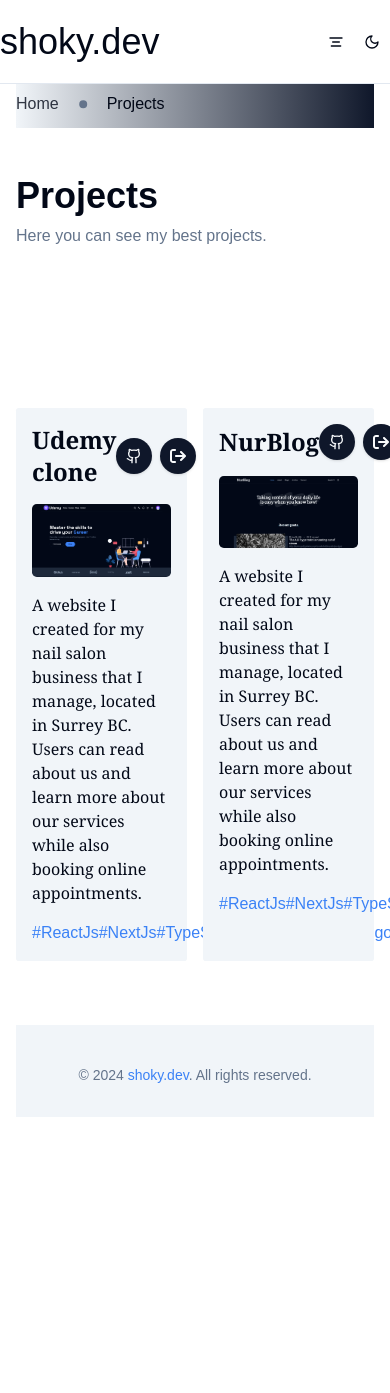
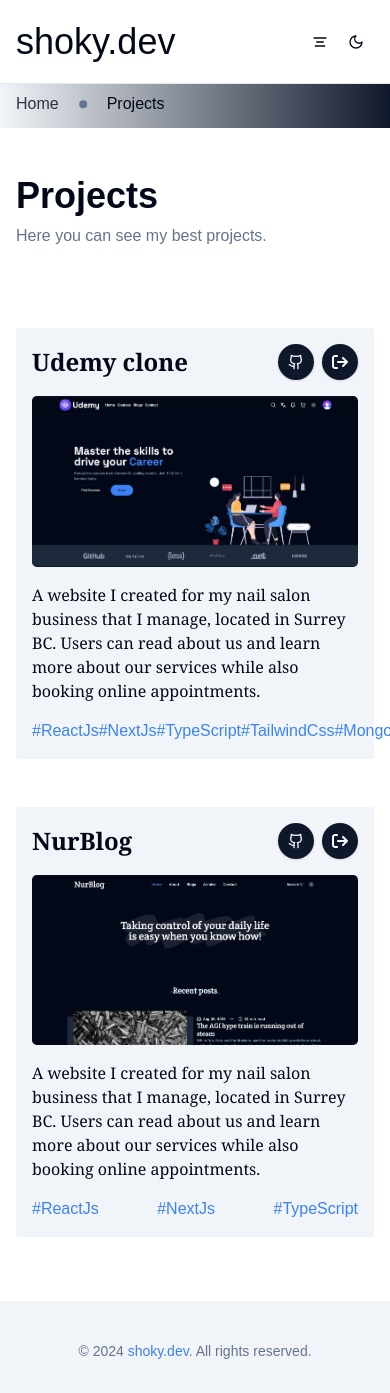
Before and after one commit to frontend-tester02/startup-project, a Next.js app: page /projects in a window 390 px wide. Shown: the top 1393 px of the page. Before the commit the page ends 1117 px from the top, so only its background shows below. Built offline with nearby package versions, Linux system fonts and the light colour scheme.

Commit message:
Make a responsive all page

```diff
--- a/app/(root)/(home)/_components/hero.tsx
+++ b/app/(root)/(home)/_components/hero.tsx
@@ -15,7 +15,7 @@
 function Hero() {
 	return (
 		<>
-			<div className='mx-auto flex justify-center min-h-[86vh] max-w-5xl gap-8 text-center max-md:mt-32'>
+			<div className='mx-auto flex justify-center min-h-[86vh] max-w-5xl gap-8 text-center '>
 				<div className='w-[700px] flex flex-col space-y-4 self-center'>
 					<h1 className='font-serif text-3xl font-bold'>
 						I am <span className='text-blue-500'>Nuriddinov Shokhrukh</span>
@@ -66,7 +66,7 @@
 			</div>
 			<div className='w-full bg-secondary'>
 				<Carousel
-					opts={{ align: 'center', loop: true }}
+					opts={{ align: 'end', loop: true }}
 					plugins={[Autoplay({ delay: 2000 })]}
 					className='container mx-auto w-full max-w-6xl'
 				>
--- a/app/(root)/(home)/about/page.tsx
+++ b/app/(root)/(home)/about/page.tsx
@@ -11,7 +11,7 @@
 function About() {
 	return (
 		<>
-			<div className='mx-auto flex flex-col justify-center min-h-[80vh] max-w-5xl gap-8 text-center max-md:mt-32'>
+			<div className='mx-auto flex flex-col justify-center min-h-[80vh] max-w-5xl gap-8 text-center max-md:mt-32 px-4'>
 				<div className='mb-8 flex flex-col md:flex-row items-center gap-8'>
 					<div className='md:w-1/3'>
 						<Image
@@ -59,7 +59,7 @@
 				</div>
 			</div>
 
-			<div className='mb-16 container mx-auto max-w-5xl font-serif'>
+			<div className='mb-16 container mx-auto max-w-5xl font-serif px-4'>
 				<h1 className='text-3xl font-bold mb-4'>Skills</h1>
 				<div className='flex flex-wrap gap-2'>
 					{[
@@ -80,7 +80,7 @@
 				</div>
 			</div>
 
-			<div className='mb-16 container mx-auto max-w-5xl font-serif'>
+			<div className='mb-16 container mx-auto max-w-5xl font-serif px-4'>
 				<h1 className='text-3xl font-bold mb-4'>Experience</h1>
 				<div className='space-y-4'>
 					{[
@@ -115,7 +115,7 @@
 				</div>
 			</div>
 
-			<div className='container mx-auto max-w-5xl font-serif'>
+			<div className='container mx-auto max-w-5xl font-serif px-4'>
 				<h1 className='text-3xl font-bold mb-4'>Let's Connect</h1>
 				<p className='mb-4'>
 					I'm always open to new opportunities and collaborations. Feel free to
--- a/app/(root)/(home)/blogs/[slug]/page.tsx
+++ b/app/(root)/(home)/blogs/[slug]/page.tsx
@@ -13,7 +13,7 @@
 	const blog = await getDetailedBlog(params.slug)
 	return (
 		<>
-			<div className='container mx-auto max-w-4xl pt-[15vh]'>
+			<div className='container mx-auto max-w-4xl pt-[15vh] px-4'>
 				<h1 className='font-serif text-4xl font-bold md:text-5xl lg:text-6xl'>
 					{blog.title}
 				</h1>
--- a/app/(root)/(home)/blogs/page.tsx
+++ b/app/(root)/(home)/blogs/page.tsx
@@ -11,7 +11,7 @@
 				label='Blogs'
 				description='Read our latest blogs to learn more about our courses and instructors.'
 			/>
-			<div className='container mx-auto max-w-5xl'>
+			<div className='container mx-auto max-w-5xl px-4'>
 				<div className='mt-24 grid grid-cols-2 gap-x-4 gap-y-24 max-md:grid-cols-1'>
 					{blogs.map(blog => (
 						<BlogCard key={blog.slug} {...blog} />
--- a/app/(root)/(home)/contacts/page.tsx
+++ b/app/(root)/(home)/contacts/page.tsx
@@ -12,7 +12,7 @@
 				loading='lazy'
 				className='h-96 w-full'
 			></iframe>
-			<div className='container mx-auto max-w-5xl'>
+			<div className='container mx-auto max-w-5xl px-4'>
 				<div className='mt-6 grid grid-cols-2 gap-4 max-md:grid-cols-1'>
 					<div className='flex flex-col'>
 						<h1 className='font-spaceGrotesk text-4xl'>Touch base with us</h1>
--- a/app/(root)/(home)/projects/page.tsx
+++ b/app/(root)/(home)/projects/page.tsx
@@ -10,8 +10,8 @@
 				label='Projects'
 				description='Here you can see my best projects.'
 			/>
-			<div className='mx-auto flex flex-col max-w-5xl gap-8 text-center max-md:mt-32'>
-				<div className='mt-4 grid grid-cols-2 gap-4'>
+			<div className='mx-auto flex flex-col max-w-5xl gap-8 text-center max-md:mt-10 px-4'>
+				<div className='mt-4 grid grid-cols-1 md:grid-cols-2  gap-4'>
 					{projectData.map(item => (
 						<ProjectsCard key={item.title} {...item} />
 					))}
--- a/app/(root)/_components/footer.tsx
+++ b/app/(root)/_components/footer.tsx
@@ -7,7 +7,7 @@
 export function Footer() {
 	return (
 		<div className='mt-12 pt-2 bg-secondary'>
-			<div className='container mx-auto px-4 py-8 max-w-5xl'>
+			<div className='container mx-auto py-8 max-w-5xl'>
 				{/* <div className='grid grid-cols-1 md:grid-cols-4 gap-8'>
 					<div className='col-span-2 space-y-4'>
 						<h2 className='text-2xl font-bold'>shoky.dev</h2>
--- a/app/(root)/_components/mobile.tsx
+++ b/app/(root)/_components/mobile.tsx
@@ -34,7 +34,7 @@
 				<div className='mt-4 flex flex-col space-y-3'>
 					{navLinks.map(nav => (
 						<Link
-							href={`/${nav.route}`}
+							href={nav.route}
 							key={nav.route}
 							className='flex h-12 cursor-pointer items-center gap-2 rounded-md px-3 transition-colors hover:bg-blue-400/20'
 						>
--- a/app/(root)/_components/navbar.tsx
+++ b/app/(root)/_components/navbar.tsx
@@ -10,7 +10,7 @@
 	const pathname = usePathname()
 	return (
 		<div className='h-[10vh] fixed backdrop-blur-sm border-b inset-0 bg-background z-40'>
-			<div className='container max-w-5xl mx-auto h-[10vh] w-full flex items-center justify-between'>
+			<div className='container max-w-5xl mx-auto h-[10vh] w-full flex items-center justify-between px-4'>
 				{/* LOGO */}
 				<Link href={'/'}>
 					<h1 className='text-4xl'>shoky.dev</h1>
--- a/app/(root)/layout.tsx
+++ b/app/(root)/layout.tsx
@@ -4,7 +4,7 @@
 
 const Layout = ({ children }: ChildProps) => {
 	return (
-		<div className='px-4'>
+		<div className=''>
 			<Navbar />
 			<main>{children}</main>
 		</div>
--- a/components/shared/tob-bar.tsx
+++ b/components/shared/tob-bar.tsx
@@ -13,7 +13,7 @@
 	return (
 		<>
 			<div className='mt-20 h-12 bg-gradient-to-r from-secondary to-primary'>
-				<div className='container mx-auto flex w-full max-w-5xl items-center'>
+				<div className='container mx-auto flex w-full max-w-5xl items-center px-4'>
 					<div className='flex items-center'>
 						<Link
 							href={'/'}
@@ -34,7 +34,7 @@
 			</div>
 
 			{description && (
-				<div className='container mx-auto my-12 max-w-5xl'>
+				<div className='container mx-auto my-12 max-w-5xl px-4'>
 					<h1 className='font-spaceGrotesk text-4xl font-bold'>{label}</h1>
 					<p className='mt-2 max-w-md text-muted-foreground'>{description}</p>
 				</div>
```
